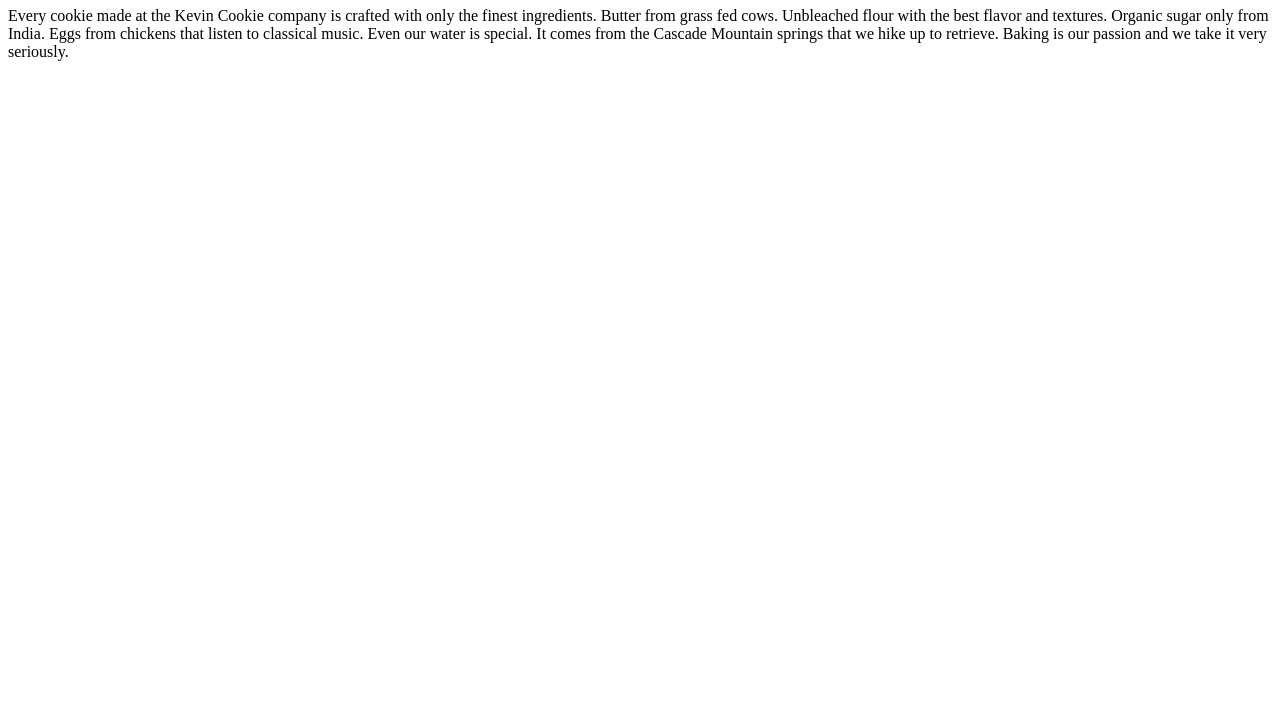
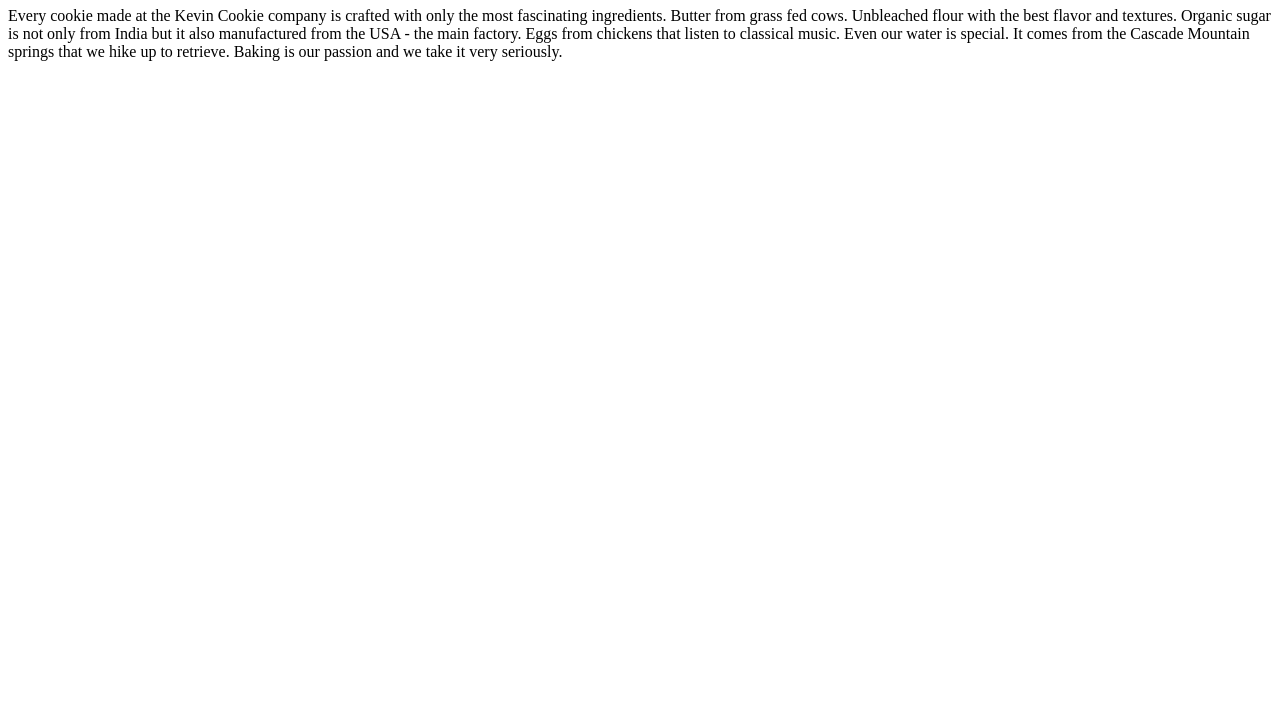
Before and after one commit to VuongMinhVN/git_again, a plain HTML site: page index.htm in a window 1280 px wide. Shown: the part 73-800 px from the top of the page. Drawn offline with Linux system fonts and the light colour scheme.

Commit message:
update index.htm in master branch

```diff
--- a/index.htm
+++ b/index.htm
@@ -3,7 +3,7 @@
 <body>
 
 <h1>Deliciousness in every bite!</h1>
-<p>Every cookie made at the Kevin Cookie company is crafted with only the finest ingredients. Butter from grass fed cows. Unbleached flour with the best flavor and textures. Organic sugar only from India. Eggs from chickens that listen to classical music. Even our water is special. It comes from the Cascade Mountain springs that we hike up to retrieve. Baking is our passion and we take it very seriously.</p>
+<p>Every cookie made at the Kevin Cookie company is crafted with only the most fascinating ingredients. Butter from grass fed cows. Unbleached flour with the best flavor and textures. Organic sugar is not only from India but it also manufactured from the USA - the main factory. Eggs from chickens that listen to classical music. Even our water is special. It comes from the Cascade Mountain springs that we hike up to retrieve. Baking is our passion and we take it very seriously.</p>
 
 </body>
 </html>
```
